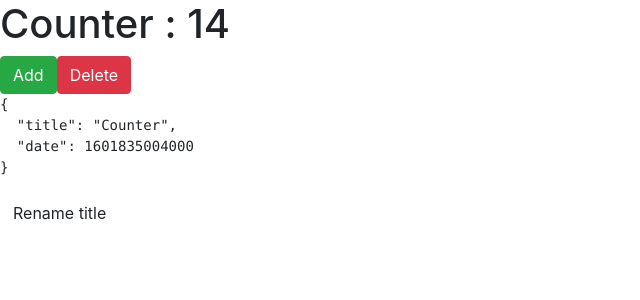
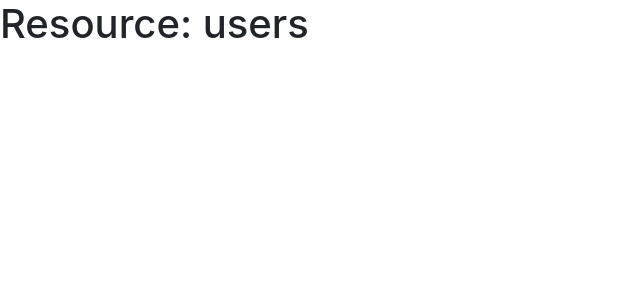
Before and after one commit to AlexanderMukas/react-hooks-test2, a React (Create React App) app in the folder counter-app/: page / in a window 1280 px wide. Shown: the top 300 px of the page, without its empty margins (0-640 px from the left). Built offline with nearby package versions, Linux system fonts and the light colour scheme.

Commit message:
init useEffect hook commit

```diff
--- a/counter-app/src/App.js
+++ b/counter-app/src/App.js
@@ -1,43 +1,12 @@
-import React, { useState } from 'react';
+import React, {useState,useEffect} from 'react';
 
-function computeInitialCounter() {
-  console.log('Some calculations');
-  return Math.trunc(Math.random() * 20);
-}
 
 function App() {
-  // hook: useState()
-  const [counter, setCounter] = useState( () => computeInitialCounter() );
-
-  // object
-  const [state, setState] = useState( {
-    title: 'Counter',
-    date: Date.now()
-  });
-
-  function increment() {
-    setCounter( (prevState) => prevState+1);
-    // setCounter( (prevState) => prevState+1);
-  };
-
-  function decrement() {
-    setCounter( prevState => prevState-1);
-  };
-  function updateTitle() {
-    setState({
-      title: 'New title'
-    });
-  };
+  const [type, setType] = useState('users');
 
   return (
     <div>
-      <h1>Counter : {counter}</h1>
-      <button className="btn btn-success" onClick={increment}>Add</button>
-      <button className="btn btn-danger" onClick={decrement}>Delete</button>
-
-      <pre>{JSON.stringify(state, null, 2)}</pre>
-      <button className="btn btn-default" onClick={updateTitle}>Rename title</button>
-
+      <h1>Resource: {type}</h1>
     </div>
   );
 }
```
Also changed, not shown: counter-app/src/examples/state.js (added, +52 -0 lines).
